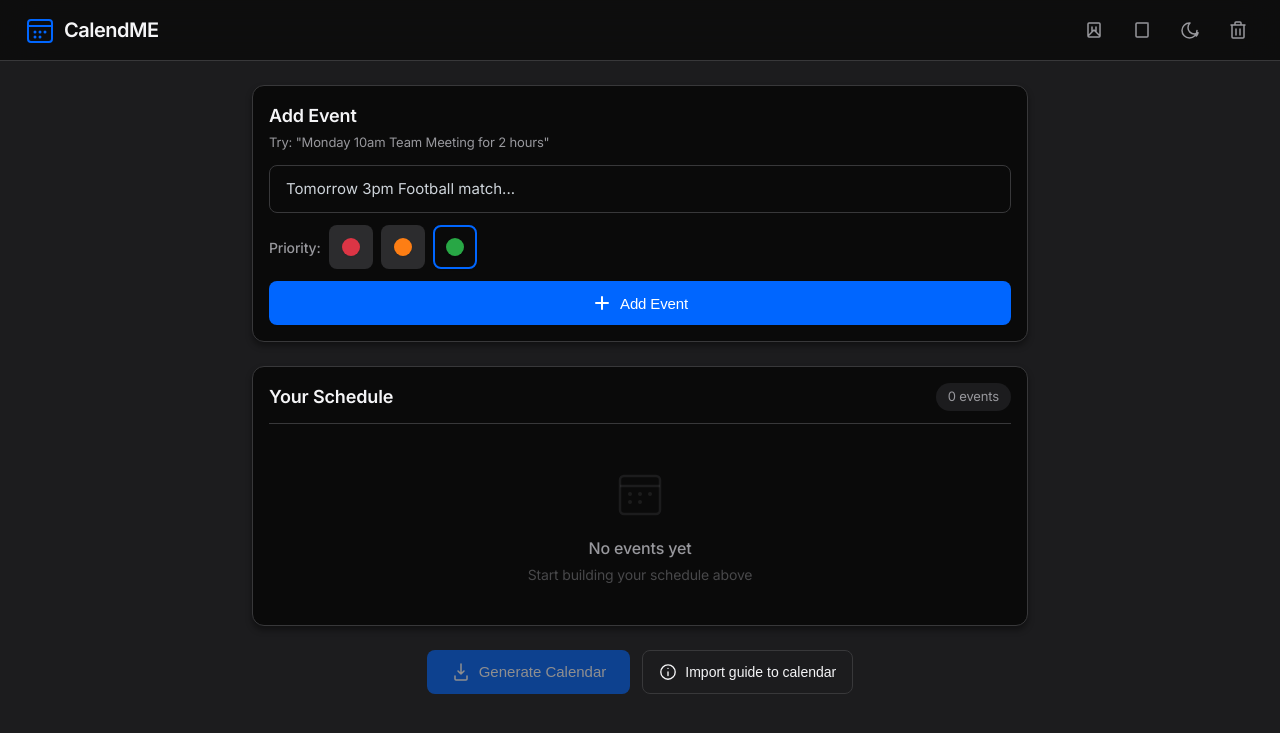
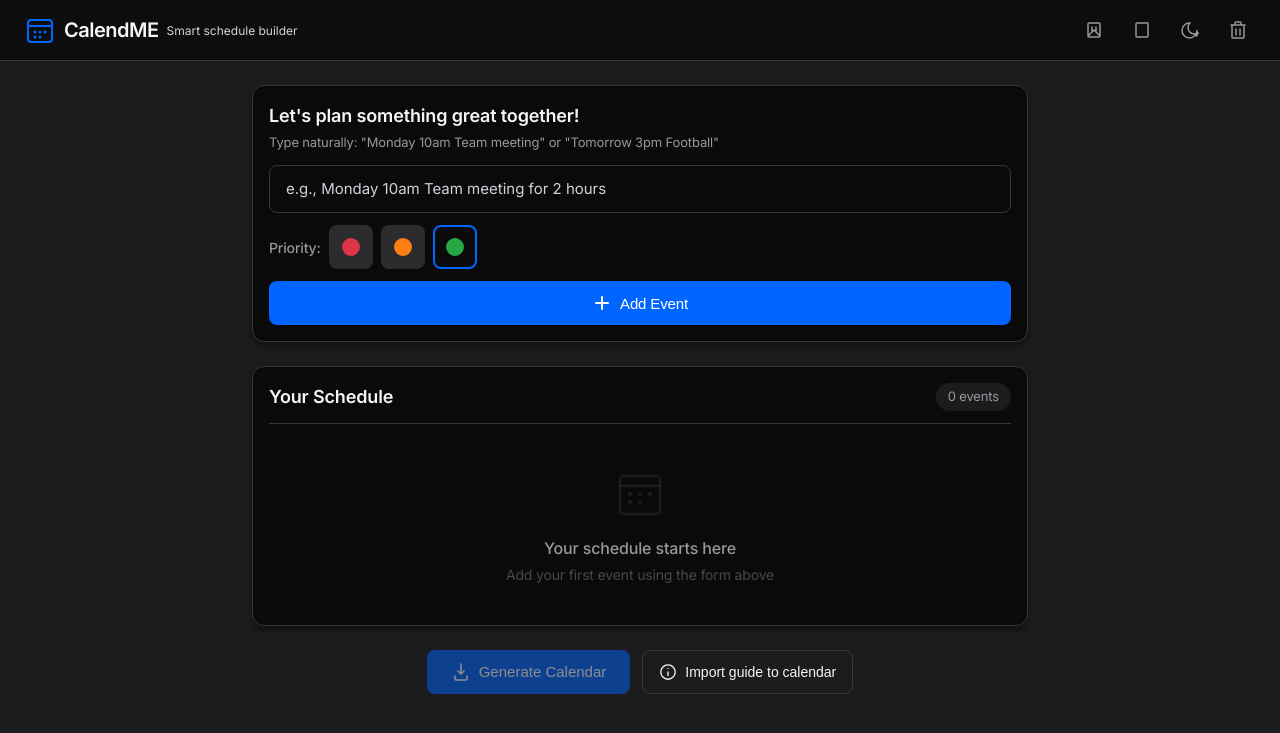
Before and after one commit to DaveOlana/Projects-on-Python, a Flask app: page / in a window 1280 px wide. Shown: the top 733 px of the page. Run offline with Flask 3, Linux system fonts and the light colour scheme.

Commit message:
Upgraded the UX navigation and made the communications sequence cleaner and more user friendly.

```diff
--- a/Calendar_MyApp/static/script.js
+++ b/Calendar_MyApp/static/script.js
@@ -142,7 +142,7 @@ async function handleAddEvent() {
         const data = await response.json();
 
         if (!data.success) {
-            showFeedback(data.error || 'Failed to parse input', 'error');
+            showFeedback("Couldn't understand that. Try: 'Monday 10am Team meeting'", 'error');
             return;
         }
 
@@ -182,7 +182,7 @@ async function handleAddEvent() {
         naturalInput.value = '';
 
         // Show reminder info if present
-        let feedbackMsg = `Added: ${newEvent.title}`;
+        let feedbackMsg = `✓ All set! ${newEvent.title} added`;
         if (newEvent.reminder) {
             feedbackMsg += ` (⏰ ${newEvent.reminder}min reminder)`;
         }
@@ -196,7 +196,7 @@ async function handleAddEvent() {
 
     } catch (error) {
         console.error('Error adding event:', error);
-        showFeedback('Failed to add event. Please try again.', 'error');
+        showFeedback("Couldn't understand that. Try: 'Tomorrow 3pm Meeting'", 'error');
     }
 }
 
--- a/Calendar_MyApp/static/style.css
+++ b/Calendar_MyApp/static/style.css
@@ -164,6 +164,14 @@ body {
     font-weight: 600;
     letter-spacing: -0.5px;
     color: var(--text-primary);
+}
+
+.logo-tagline {
+    font-size: 12px;
+    font-weight: 400;
+    color: var(--text-muted);
+    margin-top: 2px;
+    letter-spacing: 0;
 }
 
 .icon-btn {
--- a/Calendar_MyApp/templates/index.html
+++ b/Calendar_MyApp/templates/index.html
@@ -27,6 +27,7 @@
                     <circle cx="16" cy="23" r="1.5" fill="currentColor" />
                 </svg>
                 <h1 class="logo-text">CalendME</h1>
+                <p class="logo-tagline">Smart schedule builder</p>
             </div>
         </div>
 
@@ -82,13 +83,13 @@
         <!-- Floating Quick Add Card -->
         <section class="quick-add-card">
             <div class="quick-add-header">
-                <h2>Add Event</h2>
-                <p class="quick-add-hint">Try: "Monday 10am Team Meeting for 2 hours"</p>
+                <h2>Let's plan something great together!</h2>
+                <p class="quick-add-hint">Type naturally: "Monday 10am Team meeting" or "Tomorrow 3pm Football"</p>
             </div>
 
             <div class="quick-add-form">
-                <input type="text" id="natural-input" class="natural-input" placeholder="Tomorrow 3pm Football match..."
-                    autocomplete="off" />
+                <input type="text" id="natural-input" class="natural-input"
+                    placeholder="e.g., Monday 10am Team meeting for 2 hours" autocomplete="off" />
 
                 <div class="priority-selector">
                     <label class="priority-label">Priority:</label>
@@ -134,8 +135,8 @@
                         <circle cx="22" cy="42" r="2" fill="currentColor" opacity="0.3" />
                         <circle cx="32" cy="42" r="2" fill="currentColor" opacity="0.3" />
                     </svg>
-                    <p class="empty-text">No events yet</p>
-                    <p class="empty-subtext">Start building your schedule above</p>
+                    <p class="empty-text">Your schedule starts here</p>
+                    <p class="empty-subtext">Add your first event using the form above</p>
                 </div>
 
                 <!-- Events will be dynamically inserted here -->
```
